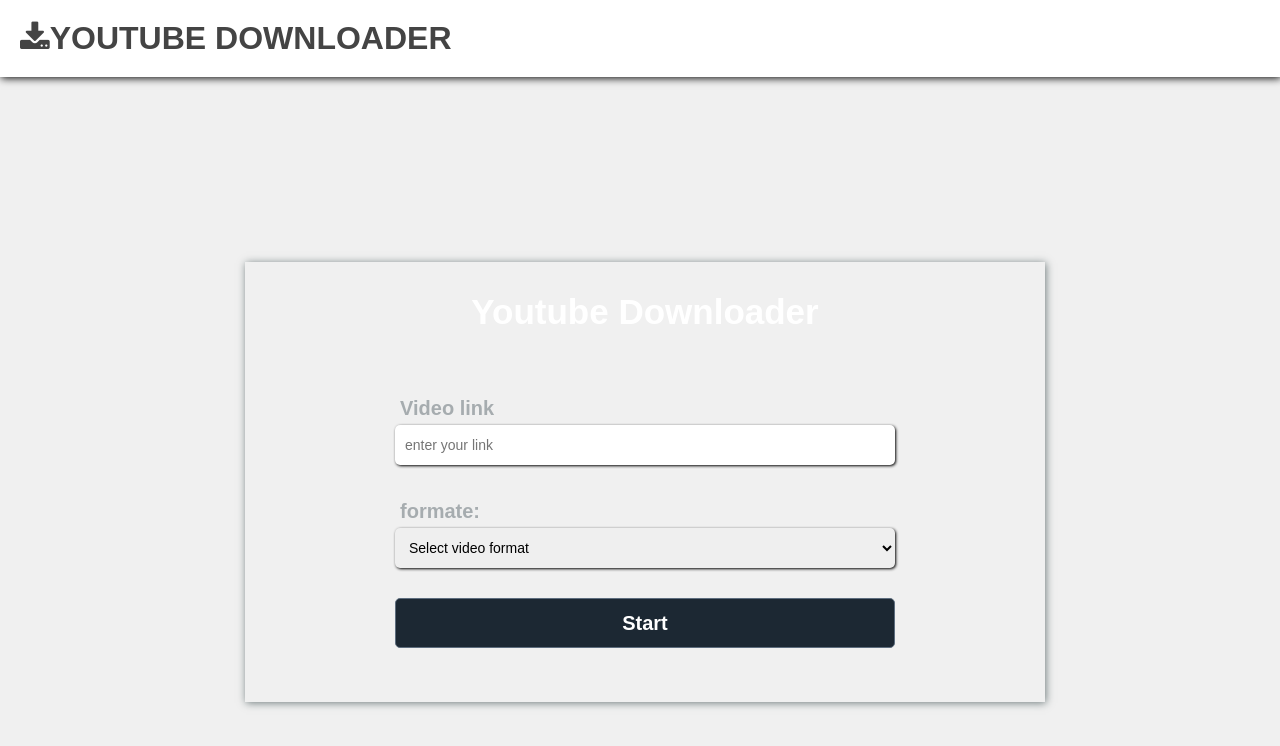
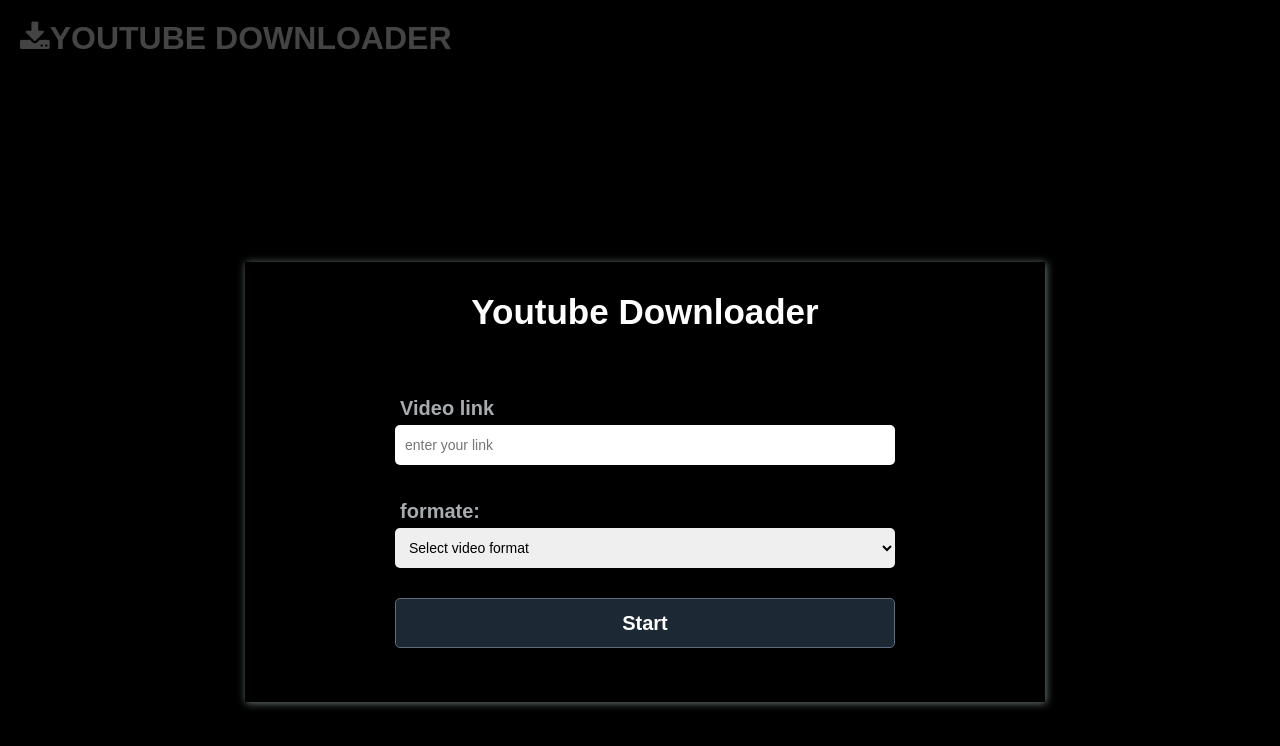
Before and after one commit to Ajayos/y2mate.com, a plain HTML site: page index.html in a window 1280 px wide. Drawn offline with nearby package versions, Linux system fonts and the light colour scheme.

Commit message:
👨‍💻CODE BY 🕊️★⃝AJAY O S©️🧚‍♂️

```diff
--- a/index.css
+++ b/index.css
@@ -3,7 +3,7 @@
     margin: 0;
 }
 body{
-    background-color: #f0f0f0;
+    background-color: #000000;
     font-family: sans-serif;
     height: 100vh;
 
@@ -12,7 +12,7 @@ header{
     display: flex;
     justify-content: space-between;
     padding:20px;
-    background-color:white;
+    background-color:rgb(0, 0, 0);
     box-shadow: 1px 1px 8px black;
 
 
```
